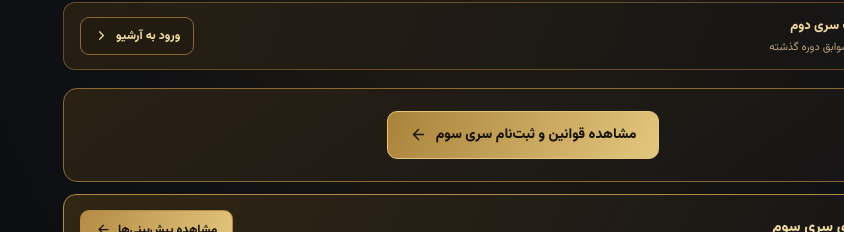
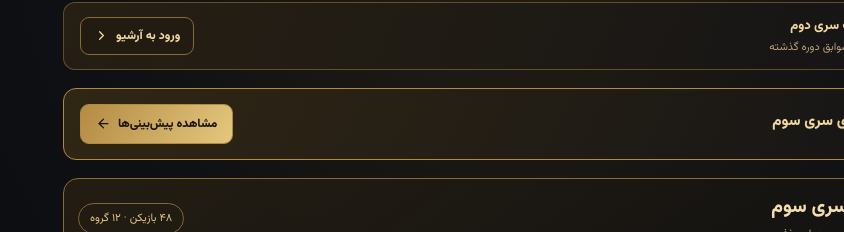
Before and after one commit to Omidso82/Plato-land-preview, a React (Vite) app: page / in a window 1280 px wide. Shown: the part 179-411 px from the top of the page, without its empty margins (436-1280 px from the left). Built offline with nearby package versions, Linux system fonts and the light colour scheme; no server answers; the database is empty.

Commit message:
Remove retired Series 3 rules and registration card from gallery

```diff
--- a/src/Series3Gallery.tsx
+++ b/src/Series3Gallery.tsx
@@ -87,9 +87,6 @@ export default function Series3Gallery(){
     <div style={{display:'flex',alignItems:'center',gap:10,minWidth:0}}><span style={{width:34,height:34,display:'grid',placeItems:'center',borderRadius:9,background:'rgba(214,180,109,.12)',flexShrink:0}}><Archive size={18} color="#d6b46d"/></span><div><div style={{fontSize:13,fontWeight:800,color:'#f0d99f'}}>آرشیو مسابقات سری دوم</div><div style={{fontSize:11,color:'#b7a27b',marginTop:3}}>مشاهده نتایج و سوابق دوره گذشته</div></div></div>
     <a href="/?page=series2-archive" style={{display:'inline-flex',alignItems:'center',justifyContent:'center',gap:7,padding:'9px 13px',border:'1px solid #8c6a34',borderRadius:9,color:'#f0d99f',background:'#211b12',textDecoration:'none',fontSize:12,fontWeight:800,whiteSpace:'nowrap'}}>ورود به آرشیو <ChevronRight size={15}/></a>
    </section>
-   <section style={{textAlign:'center',padding:'22px 14px',marginBottom:12,border:'1px solid #8c6a34',borderRadius:14,background:'linear-gradient(145deg,#2a2114,#141416)'}}>
-    <a href="/series3-registration" style={{display:'inline-flex',alignItems:'center',justifyContent:'center',gap:9,padding:'12px 22px',borderRadius:10,background:'linear-gradient(120deg,#a98239,#e4c77e)',border:'1px solid #e3c77d',color:'#17130b',fontWeight:900,textDecoration:'none',fontSize:14}}>مشاهده قوانین و ثبت‌نام سری سوم <ArrowLeft size={17}/></a>
-   </section>
    {rulesVideo&&<button type="button" onClick={openRulesVideo} style={{width:'100%',display:'flex',alignItems:'center',justifyContent:'center',gap:10,padding:'16px',marginBottom:18,border:'1px solid #b18b45',borderRadius:13,background:'linear-gradient(120deg,#2a2114,#151416)',color:'#f0d99f',fontSize:15,fontWeight:900,cursor:'pointer'}}><PlayCircle size={23}/> قوانین مهم سری سوم</button>}
    <section style={{display:'flex',alignItems:'center',justifyContent:'space-between',gap:12,flexWrap:'wrap',padding:'15px 16px',margin:'0 0 18px',border:'1px solid #b18b45',borderRadius:13,background:'linear-gradient(115deg,rgba(50,39,20,.96),rgba(20,20,22,.98))'}}>
     <div style={{display:'flex',alignItems:'center',gap:11,minWidth:0}}><span style={{width:38,height:38,display:'grid',placeItems:'center',borderRadius:10,background:'rgba(214,180,109,.14)',flexShrink:0}}><Crown size={20} color="#d6b46d"/></span><div><div style={{fontSize:15,fontWeight:900,color:'#f0d99f'}}>پیش‌بینی‌های سری سوم</div><div style={{fontSize:11,color:'#c8b58c',marginTop:4}}></div></div></div>
```
